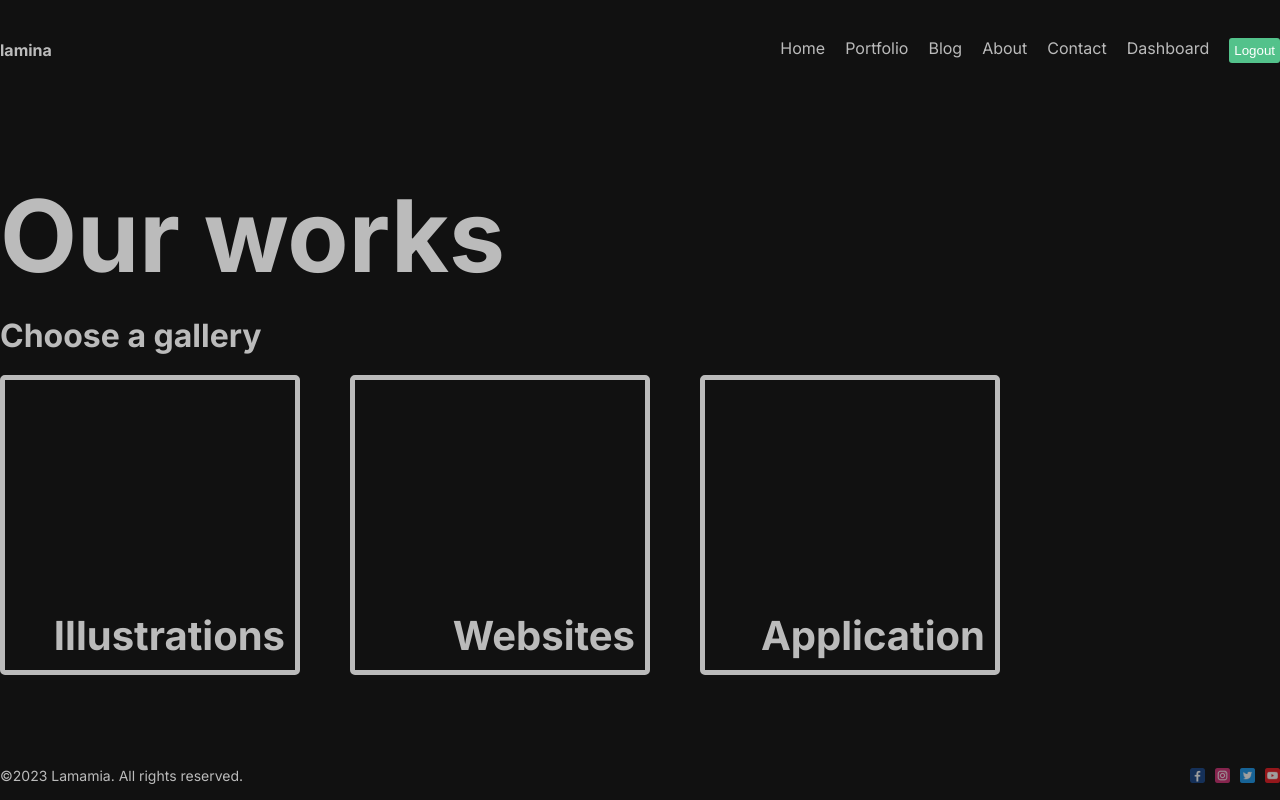
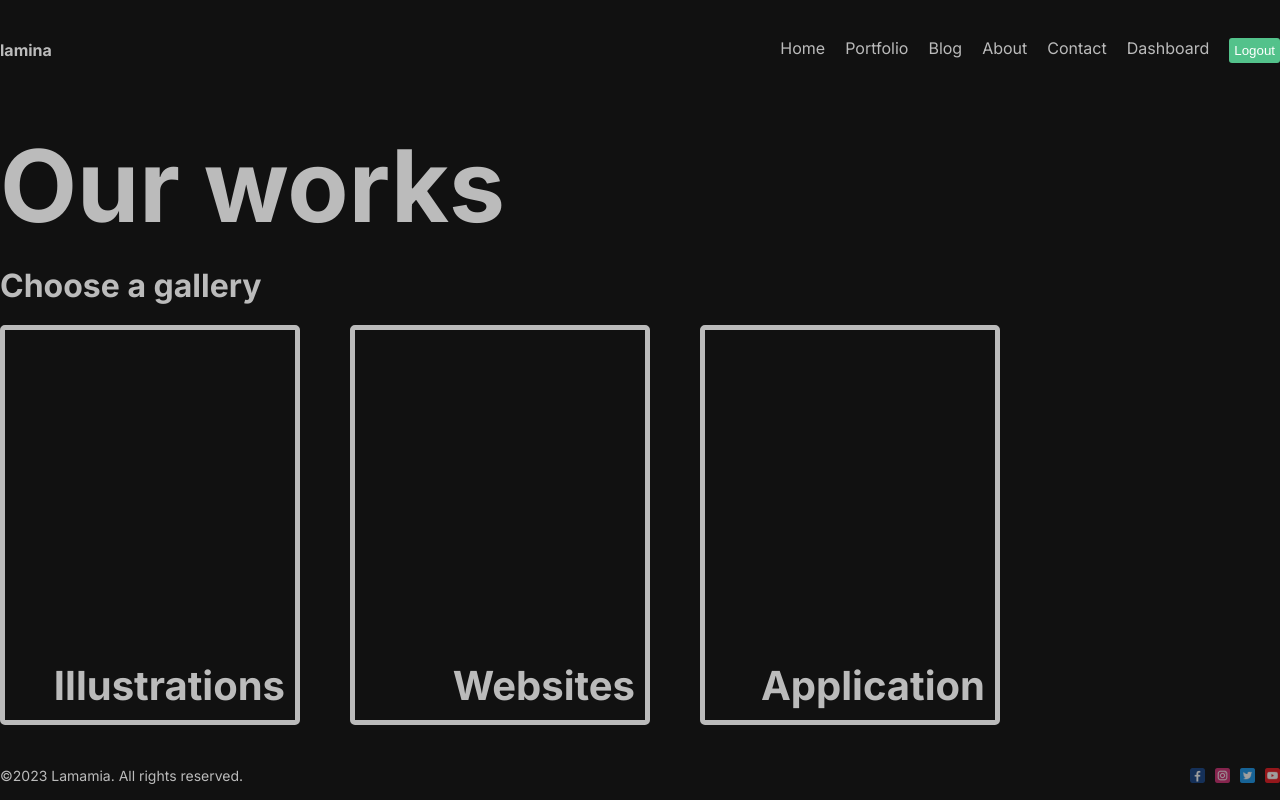
Before and after one commit to byiringiroscar/Build-platform-with-nextjs, a Next.js app: page /portfolio in a window 1280 px wide. Built offline with nearby package versions, Linux system fonts and the light colour scheme.

Commit message:
Update page.module.css

```diff
--- a/src/app/portfolio/page.module.css
+++ b/src/app/portfolio/page.module.css
@@ -18,7 +18,7 @@
     border: 5px solid #bbb;
     border-radius: 5px;
     width: 300px;
-    height: 300px;
+    height: 400px;
     position: relative;
 }
 
```
